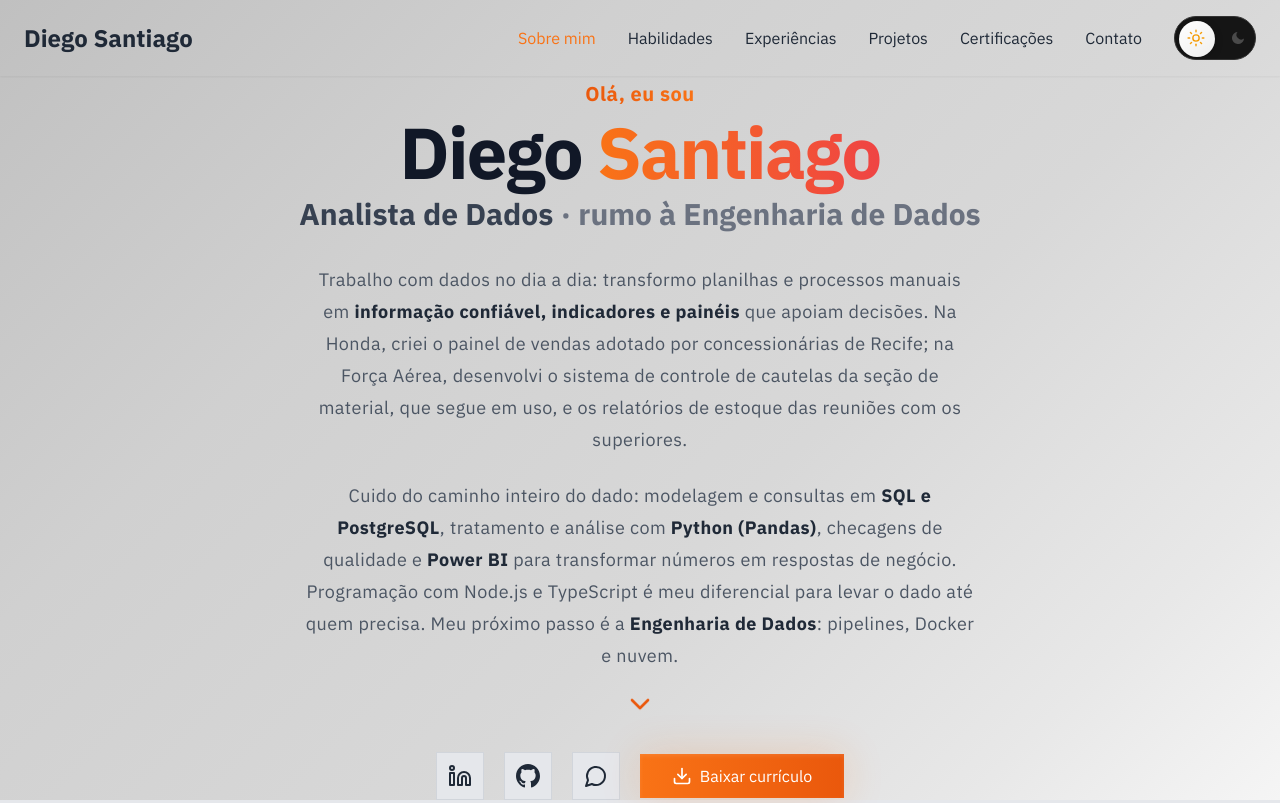
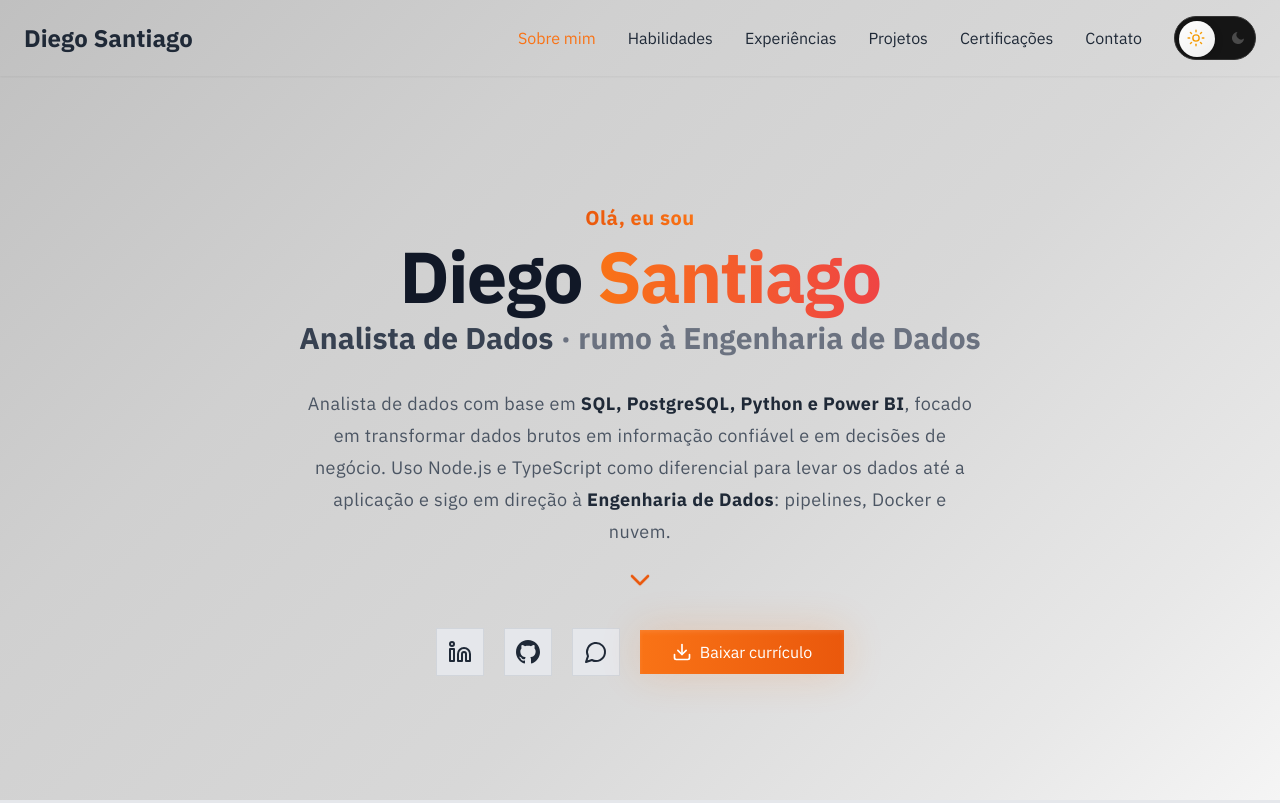
Before and after one commit to DiegoSantiago1/Portifolio, a plain HTML site: page index.html in a window 1280 px wide. Shown: the top 803 px of the page. Drawn offline with nearby package versions, Linux system fonts and the light colour scheme.

Commit message:
docs: sobre mim em um parágrafo, focado nos objetivos em Dados
Co-Authored-By: Claude Opus 5.5 <noreply@anthropic.com>

```diff
--- a/index.html
+++ b/index.html
@@ -133,10 +133,7 @@
                 </h1>
                 <h2 class="reveal delay-200 text-xl md:text-3xl font-bold text-gray-700 dark:text-gray-300 mb-8">Analista de Dados <span class="text-gray-500 dark:text-gray-400 font-semibold">· rumo à Engenharia de Dados</span></h2>
                 <p class="reveal delay-300 text-[17px] md:text-lg text-gray-600 dark:text-gray-300 mb-6 max-w-xl md:max-w-2xl leading-7 md:leading-8 tracking-wide">
-                    Trabalho com dados no dia a dia: transformo planilhas e processos manuais em <strong class="text-gray-800 dark:text-white">informação confiável, indicadores e painéis</strong> que apoiam decisões. Na Honda, criei o painel de vendas adotado por concessionárias de Recife; na Força Aérea, desenvolvi o sistema de controle de cautelas da seção de material, que segue em uso, e os relatórios de estoque das reuniões com os superiores.
-                </p>
-                <p class="reveal delay-300 text-[17px] md:text-lg text-gray-600 dark:text-gray-300 mb-6 max-w-xl md:max-w-2xl leading-7 md:leading-8 tracking-wide">
-                    Cuido do caminho inteiro do dado: modelagem e consultas em <strong class="text-gray-800 dark:text-white">SQL e PostgreSQL</strong>, tratamento e análise com <strong class="text-gray-800 dark:text-white">Python (Pandas)</strong>, checagens de qualidade e <strong class="text-gray-800 dark:text-white">Power BI</strong> para transformar números em respostas de negócio. Programação com Node.js e TypeScript é meu diferencial para levar o dado até quem precisa. Meu próximo passo é a <strong class="text-gray-800 dark:text-white">Engenharia de Dados</strong>: pipelines, Docker e nuvem.
+                    Analista de dados com base em <strong class="text-gray-800 dark:text-white">SQL, PostgreSQL, Python e Power BI</strong>, focado em transformar dados brutos em informação confiável e em decisões de negócio. Uso Node.js e TypeScript como diferencial para levar os dados até a aplicação e sigo em direção à <strong class="text-gray-800 dark:text-white">Engenharia de Dados</strong>: pipelines, Docker e nuvem.
                 </p>
                 <div class="reveal delay-400 animate-bounce mb-6">
                     <svg xmlns="http://www.w3.org/2000/svg" width="24" height="24" viewBox="0 0 24 24" fill="none" stroke="currentColor" stroke-width="2" stroke-linecap="round" stroke-linejoin="round" class="h-8 w-8 text-orange-600 dark:text-orange-500"><path d="m6 9 6 6 6-6"></path></svg>
```
Also changed, not shown: README.md.
